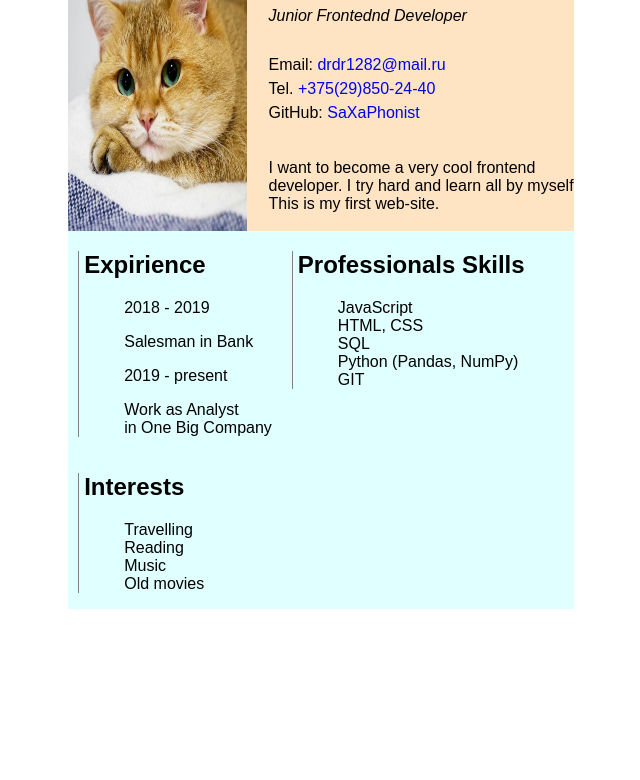
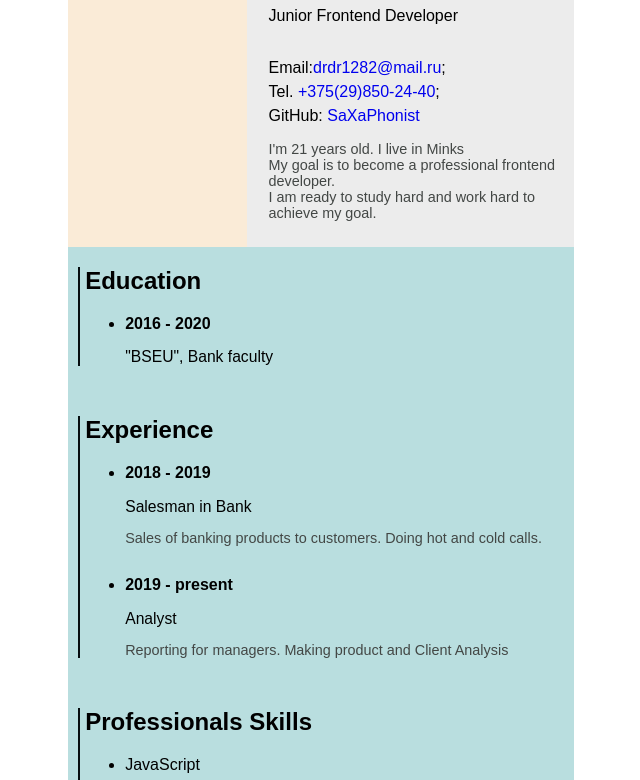
Before and after one commit to SaXaPhonist/rsschool-cv, a plain HTML site: page index.html in a window 1280 px wide. Shown: the part 81-861 px from the top of the page, without its empty margins (319-959 px from the left). Before the commit the page ends 800 px from the top, so only its background shows below. Drawn offline with Linux system fonts and the light colour scheme.

Commit message:
feat: add Education and implement column flow for flex boxes

```diff
--- a/index.html
+++ b/index.html
@@ -1,8 +1,9 @@
-<html>
+<!DOCTYPE html>
+<html lang="en">
 <head>
     <meta charset="UTF-8">
     <meta name="viewport" content="width=device-width, initial-scale=1.0">
-    <title></title>
+    <title>My CV</title>
     <link rel="stylesheet" href="style.css">
 </head>
 <body>
@@ -11,74 +12,107 @@
         <header>
 
             <div class="profile_img">
-                <img src="big cat.jpg" alt="cat" width="100%" height="100%">
+                <img src="images/big_cat.jpg" alt="cat" width="100%" height="100%">
                 </div>
             <div class="resume_profile">
                 <div class="initials">
                         <h1>Ales Belarus</h1>
-                        <p> <em>Junior Frontednd Developer</em> </p>
+                        <p> Junior Frontend Developer </p>
                     </div>
                 <div class="contacts_div">
+                    <ul class="contact_list">
                          <div class="contact ">
+                            <li>
                                 <div class="contact_img"></div>
                                 <div class="conctact_mail">
-                            Email:<a href="mailto: drdr1282@mail.ru"> drdr1282@mail.ru</a>
+                                    Email:<a href="mailto: drdr1282@mail.ru">drdr1282@mail.ru</a>;
                                 </div>
+                            </li>
                          </div>
+
                         <div class="contact ">
+                            <li>
                                 <div class="contact_img"></div>
                                 <div class="conctact_tel">
-                            Tel.<a href="tel:+375298502440"> +375(29)850-24-40</a>
+                                    Tel.<a href="tel:+375298502440"> +375(29)850-24-40</a>;
                                 </div>
+                            </li>
+                         </div>
+                         <div class="contact">
+                            <li>
+                                <div class="contact_img"></div>
+                                <div class="conctact_git">
+                                    GitHub:<a href="https://github.com/SaXaPhonist" target="blanck"> SaXaPhonist</a>
+                                </div>
+                            </li>
                         </div>
 
-                    <div class="contact">
-                        <div class="contact_img"></div>
-                        <div class="conctact_git">
-                            GitHub:<a href="https://github.com/" target="_blanck"> SaXaPhonist</a>
+                    </ul>
                 </div>
+                <article>
+                    <div class="about">
+                        I'm 21 years old. I live in Minks <br>
+                        My goal is to become a professional frontend developer. <br>
+                        I am ready to study hard and work hard to achieve my goal. <br>
                     </div>
-                </div>
-                <div class="about">
-                    I want to become a very cool frontend developer. I try hard and learn all by myself <br>
-                    This is my first web-site. <br>
-
-                </div>
+                </article>
             </div>
 
         </header>
         <main>
             <div class="container">
-                <section><div class="item">
+                <section>
+                    <div class="item">
                         <div class="article_name">
-                        <h2>Expirience</h2>
+                            <h2>Education</h2>
+                        </div>
+                        <ul>
+                            <li>
+                                <div class="date">2016 - 2020</div>
+                                <div class="info">
+                                    <p class="position">"BSEU", Bank faculty</p>
+                                </div>
+                            </li>
+                        </ul>
+                    </div>
+                </section>
+                <section>
+                    <div class="item">
+                        <div class="article_name">
+                            <h2>Experience</h2>
                         </div>
                         <ul>
                             <li>
                                 <div class="date">2018 - 2019</div>
                                 <div class="info">
-                                <p>Salesman in Bank</p>
+                                    <p class="position">Salesman in Bank</p>
+                                    <p class="duties">Sales of banking products to customers.
+                                        Doing hot and cold calls.</p>
                                 </div>
                             </li>
                             <li>
                                 <div class="date">2019 - present</div>
                                 <div class="info">
-                                <p>Work as Analyst <br> in One Big Company</p>
+                                    <p class="position">Analyst</p>
+                                    <p class="duties">Reporting for managers.
+                                        Making product and Client Analysis</p>
                                 </div>
                             </li>
+                        </ul>
                     </div>
                 </section>
                 <section>
                     <div class="item ">
-                        <div class="acticle_name">
+                        <div class="article_name">
                             <h2>Professionals Skills</h2>
                         </div>
-                            <ul>
-                                <li>JavaScript</li>
-                                <li>HTML, CSS</li>
-                                <li>SQL</li>
-                                <li>Python (Pandas, NumPy)</li>
-                                <li>GIT</li>
+                            <ul class="list">
+                                <div><li>JavaScript</li> </div>
+                                <div><li>HTML, CSS</li> </div>
+                                <div><li>SQL</li> </div>
+                                <div><li>Python (Pandas, NumPy)</li></div>
+                                <div><li>GIT</li></div>
+                                <div><li>English: B1</li></div>
 
                             </ul>
                     </div>
@@ -86,12 +120,11 @@
                 <section>
                     <div class="item">
                         <h2>Interests</h2>
-                            <ul>
-                                <li>Travelling</li>
-                                <li>Reading</li>
-                                <li>Music</li>
-                                <li>Old movies</li>
-
+                            <ul class="list">
+                                <div><li>Travelling</li></div>
+                                <div><li>Reading</li></div>
+                                <div><li>Music</li></div>
+                                <div><li>Old movies</li></div>
                             </ul>
                     </div>
                 </section>
--- a/style.css
+++ b/style.css
@@ -1,5 +1,5 @@
 * {
-    list-style: none;
+
     font-family: "Montserrat", sans-serif;
   }
 
@@ -9,7 +9,7 @@ a{
 }
 
 .cv {
-    background-color: lightcyan;
+    background-color:#B9DEDF;
     width: 40%;
     height: auto;
     display: flexbox;
@@ -18,20 +18,25 @@ a{
 }
 
 header{
-    background-color: bisque;
+    background-color: #ECECEC;
     width: 100%;
     height: auto;
     display: flex;
     flex-flow: row wrap;
     }
+
 .profile_img{
     background-color: antiquewhite;
     flex-grow: 7;
     width: 10em;
-    height: 19em;
+    height: 20em;
 
     }
 
+.contact_list {
+    list-style: none;
+    display: inline;
+}
 
 .resume_profile{
     width: 60%;
@@ -41,21 +46,43 @@ header{
 
 .initials {
     margin-left: 2%;
-    margin-bottom: 10%;
+    margin-bottom: 5%;
 }
 
 .about {
+    color: #434745;
+    margin-top: 5%;
+    font-size: 0.9em;
     margin-left:  2%;
 }
 
+.info{
+    margin-bottom: 30px;
+}
+.info :last-child {margin-bottom: 0px;}
 
+.date {
+    font-size: 1em;
+    font-weight: 600;
+    margin-bottom: 0px;
+}
 
+.position {
+    font-size: 0.98em;
+    font-weight: 500;
+    margin-bottom: 3px;
+}
 
-.contacts_div {
-    display: flex;
-    flex-flow: row wrap;
-    margin-bottom: 30px;
-    }
+.duties{
+    font-size: 0.9em;
+    color: #434745;
+    margin-bottom: 10px;
+}
+
+.duties :last-child {
+    margin-bottom: 0px;
+}
+
 
 .contact {
     display: flex;
@@ -67,13 +94,21 @@ header{
 
 .container{
     display: flex;
-    flex-wrap: wrap;
+    flex-flow: column;
+    /* flex-wrap: wrap; */
     margin-bottom: 30px;
 }
 
 .item {
- border-left: grey solid 1px;
+ border-left:2px solid #060d0f;
  padding-left: 5px;
  margin: 10px;
+ margin-right: 1.5em;
+}
 
+.list div  {
+    margin-bottom: 5px;
 }
+.list div :last-child {
+    margin-bottom: 0px;
+}
```
Lines whose indentation alone changed are shown as unchanged.
